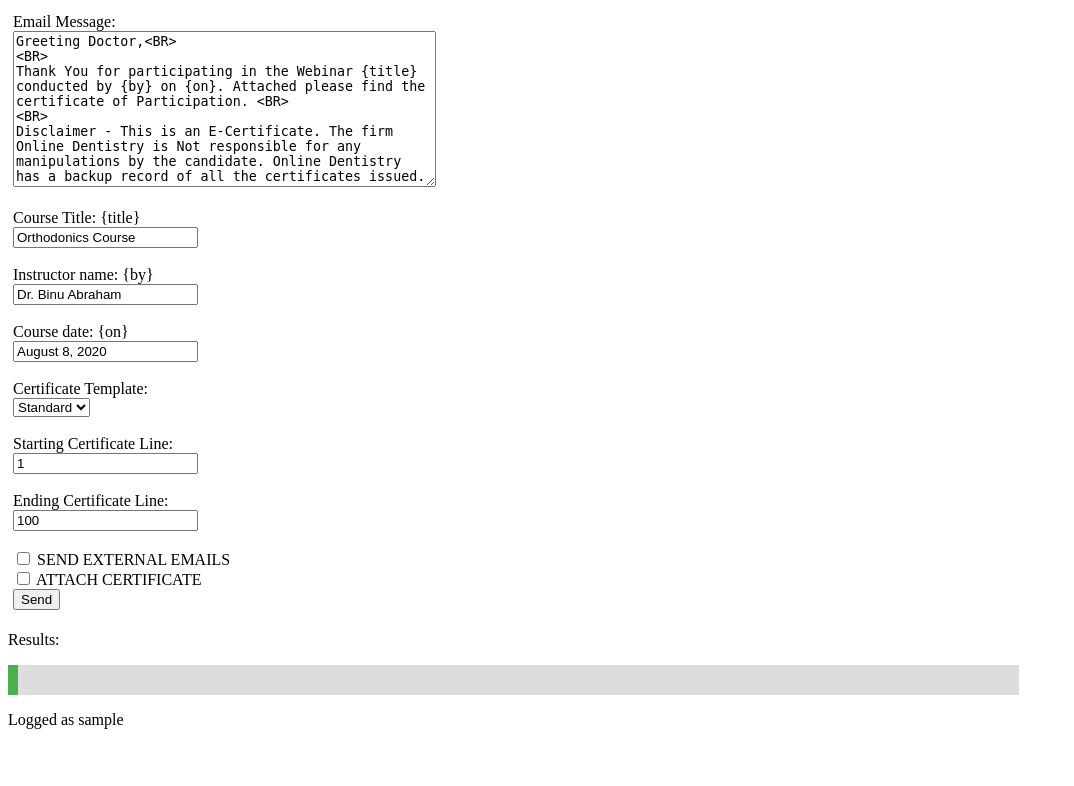
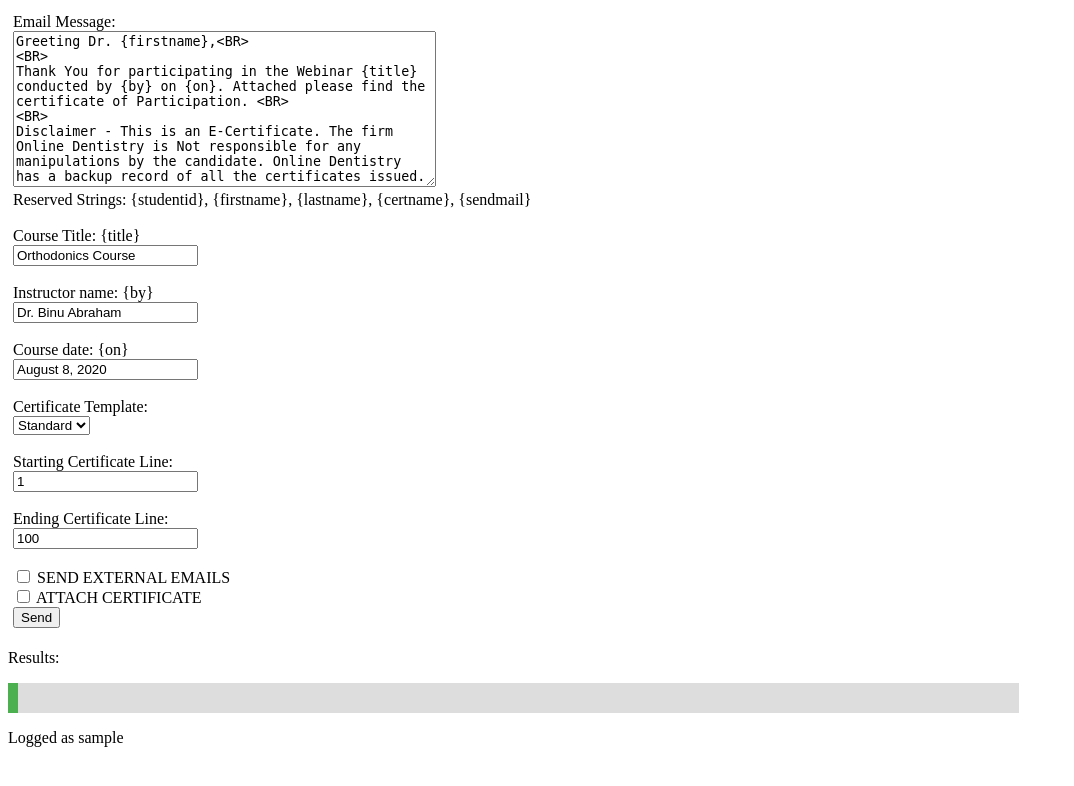
Before and after one commit to bijuabraham/OnlineDentistry, a PHP site: page /certform.php in a window 1280 px wide. Shown: the top 786 px of the page, without its empty margins (0-1074 px from the left). Run offline with PHP 8.4, Linux system fonts and the light colour scheme; the visitor is signed in with stand-in values (Sample User, id 1); a stand-in replaces the project's code that opens the database connection.

Commit message:
Added DB reserved strings

```diff
--- a/certform.php
+++ b/certform.php
@@ -43,16 +43,22 @@ foreach(glob("certs/*") as $f) {
     <form name="form2" method="post" action="#" style="padding:5px;">
     <label for="Message">Email Message:</label><BR>
     <textarea id="message" name="message" rows="10" cols="50">
-Greeting Doctor,<BR>
+Greeting Dr. {firstname},<BR>
 <BR>
 Thank You for participating in the Webinar {title} conducted by {by} on {on}. Attached please find the certificate of Participation. <BR>
 <BR>
 Disclaimer - This is an E-Certificate. The firm Online Dentistry is Not responsible for any manipulations by the candidate. Online Dentistry has a backup record of all the certificates issued.
+<BR><BR>
+Your student ID: {studentid}<BR>
+Name: {firstname} {lastname}<BR>
+Certificate Name: {certname}<BR>
+Email: {sendmail}<BR>
 <BR>
 <B>Team</B><BR>
 <I>Online Dentistry</I><BR>
-  <BR>
-    </textarea><BR><BR>
+<BR>
+    </textarea><BR>
+    Reserved Strings: {studentid}, {firstname}, {lastname}, {certname}, {sendmail}<BR><BR>
     <label for="title">Course Title: {title}</label><br>
     <input type="text" name="title" id="title" value="Orthodonics Course"><br><br>
     <label for="by">Instructor name: {by}</label><br>
```
Also changed, not shown: certmailer.php (+10 -8 lines).
